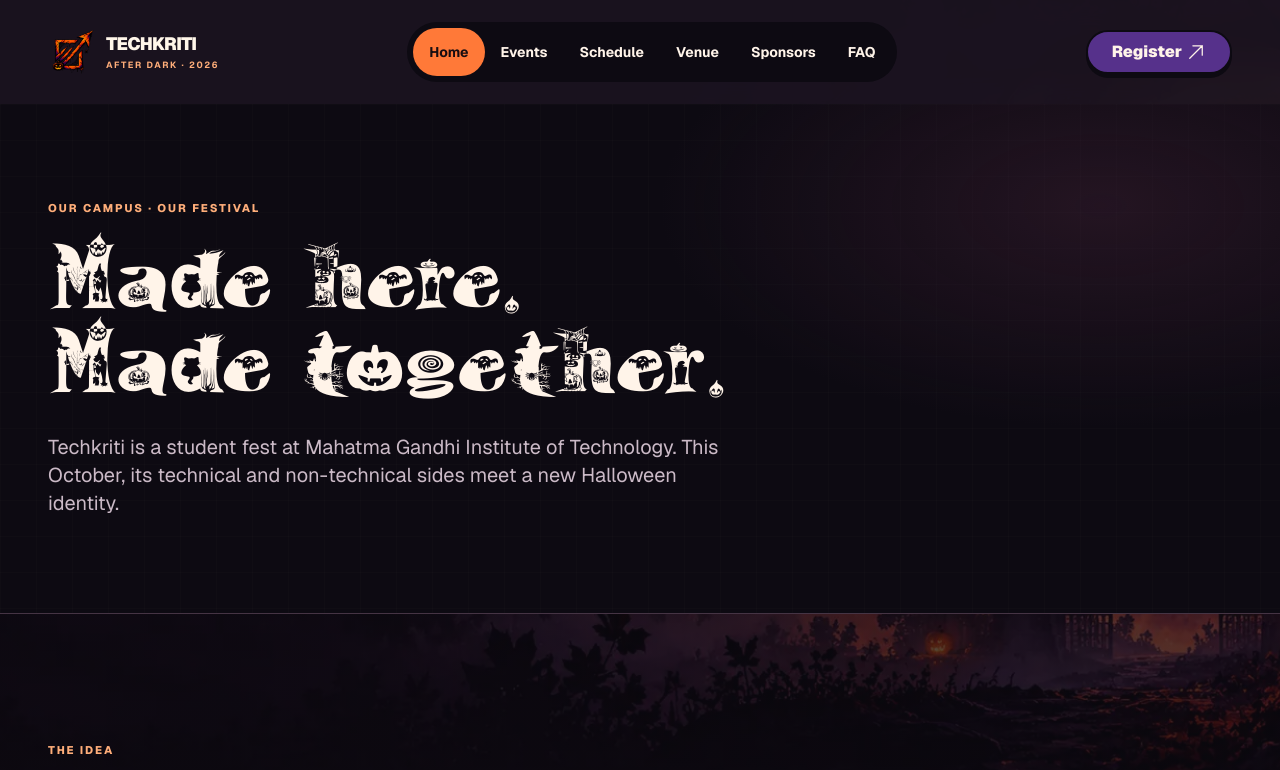
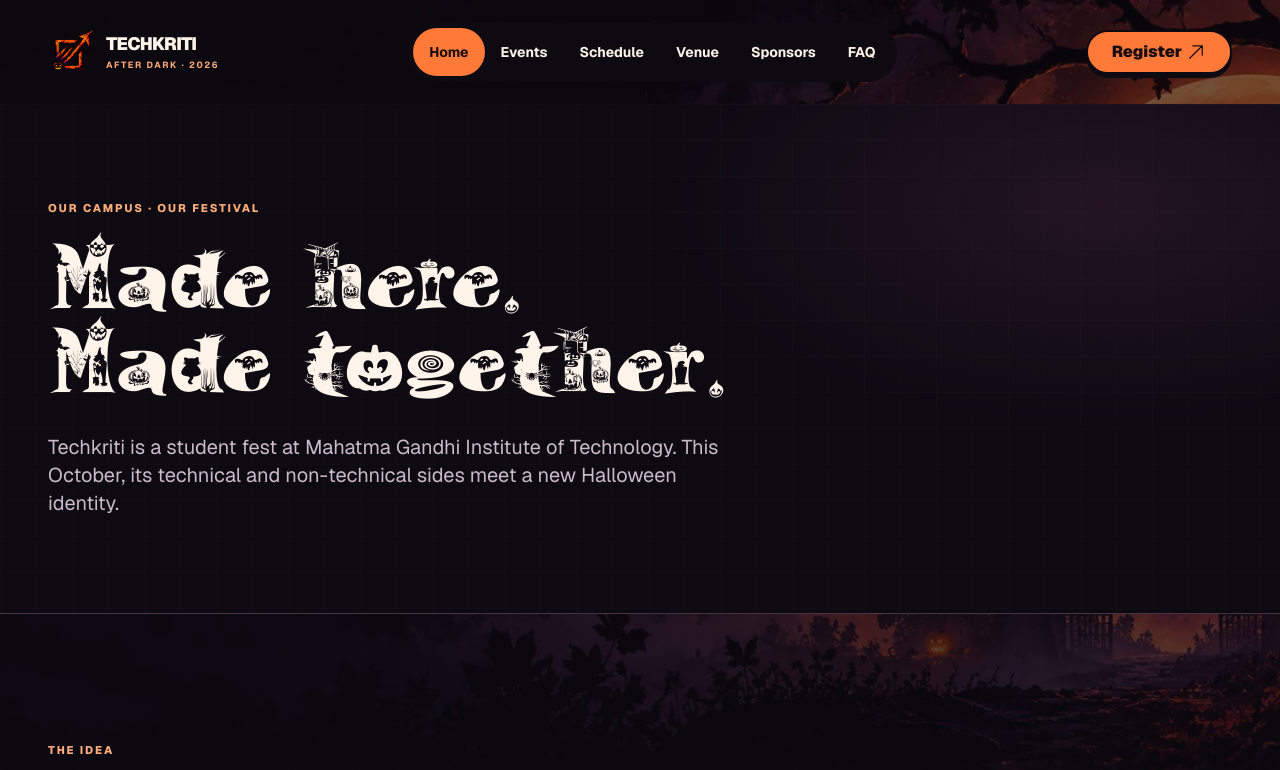
Before and after one commit to RamaChandra53/techkriti-website, a Next.js app: page /about in a window 1280 px wide. Shown: the top 770 px of the page. Built offline with nearby package versions, Linux system fonts and the light colour scheme; no server answers.

Commit message:
Enhanced UI

```diff
--- a/app/globals.css
+++ b/app/globals.css
@@ -108,8 +108,8 @@
 
 .register-button { border: 1px solid #ff7938; border-radius: 3px; background: #ff7938; color: #170d11; transition: background-color 220ms ease, color 220ms ease, box-shadow 220ms ease, transform 220ms ease; }
 .register-button:hover, .register-button:active { background: #fff4e9; border-color: #fff4e9; color: #170d11; box-shadow: 0 0 18px #fff4e92b; transform: translateY(-1px); }
-.header-register { border: 2px solid #0d0a12; background: #56318b; color: #fff4e9; box-shadow: 0 4px 0 #0d0a12; transition: background-color 220ms ease, transform 220ms ease; }
-.header-register:hover { background: #7047a5; transform: translateY(-1px); }
+.header-register { border: 2px solid #0d0a12; background: #ff7938; color: #170d11; box-shadow: 0 4px 0 #0d0a12; transition: background-color 220ms ease, transform 220ms ease; }
+.header-register:hover { background: #ffa16a; transform: translateY(-1px); }
 .header-segments { position: relative; scrollbar-width: none; touch-action: pan-x; }
 .header-segments::-webkit-scrollbar { display: none; }
 .header-segments-thumb { position: absolute; top: .375rem; bottom: .375rem; border-radius: 999px; background: var(--ember); pointer-events: none; }
@@ -118,7 +118,6 @@
 .header-segments-thumb-dragging { transition: none; }
 .header-segment { transition: color 160ms ease; }
 .storm-canvas { position: fixed; inset: 0; z-index: -1; width: 100%; height: 100%; pointer-events: none; }
-.storm-toggle { position: fixed; right: 1rem; bottom: 1rem; z-index: 40; padding: .5rem .75rem; border: 1px solid #69566c; border-radius: 999px; background: #100c16dc; color: #e6d8e8; font-size: .7rem; backdrop-filter: blur(8px); }
 .festival-countdown { margin-top: 1.75rem; max-width: 470px; }
 .countdown-digits { display: grid; grid-template-columns: repeat(4,minmax(0,1fr)); gap: .65rem; }
 .countdown-unit { display: flex; flex-direction: column; align-items: center; gap: .45rem; padding: 1rem .4rem; border: 1px solid #bfa18b40; background: #100b139c; backdrop-filter: blur(5px); }
--- a/components/site-header.tsx
+++ b/components/site-header.tsx
@@ -123,7 +123,7 @@
     router.push(menuItems[nearest].href);
   };
 
-  return <header className="sticky top-0 z-50 bg-[#1b1420]/95 text-[#fff4e9] backdrop-blur-lg">
+  return <header className="sticky top-0 z-50 text-[#fff4e9]">
     <Container className="flex flex-wrap items-center justify-between gap-x-4 gap-y-2 py-2 xl:min-h-[104px] xl:flex-nowrap">
       <Logo />
       <nav
--- a/components/storm-background.tsx
+++ b/components/storm-background.tsx
@@ -4,7 +4,6 @@
 
 export function StormBackground() {
   const canvasRef = useRef<HTMLCanvasElement>(null);
-  const [paused, setPaused] = useState(false);
   const [reduced, setReduced] = useState(false);
 
   useEffect(() => {
@@ -17,7 +16,7 @@
   useEffect(() => {
     const canvas = canvasRef.current;
     const ctx = canvas?.getContext("2d");
-    if (!canvas || !ctx || paused || reduced || window.matchMedia("(prefers-reduced-motion: reduce)").matches) return;
+    if (!canvas || !ctx || reduced || window.matchMedia("(prefers-reduced-motion: reduce)").matches) return;
     let width = 0, height = 0, frame = 0, last = 0, time = 0;
     let nextStrike = 2.5, strikeAt = -10;
     let bolt: { x: number; y: number }[] = [];
@@ -140,10 +139,9 @@
     document.addEventListener("visibilitychange", visibility);
     frame = requestAnimationFrame(render);
     return () => { cancelAnimationFrame(frame); window.removeEventListener("resize", resize); document.removeEventListener("visibilitychange", visibility); ctx.clearRect(0, 0, width, height); };
-  }, [paused, reduced]);
+  }, [reduced]);
 
   return <>
     <canvas ref={canvasRef} className="storm-canvas" aria-hidden="true" />
-    {!reduced && <button className="storm-toggle" type="button" aria-pressed={paused} onClick={() => setPaused(!paused)}>{paused ? "Play atmosphere" : "Pause atmosphere"}</button>}
   </>;
 }
```
